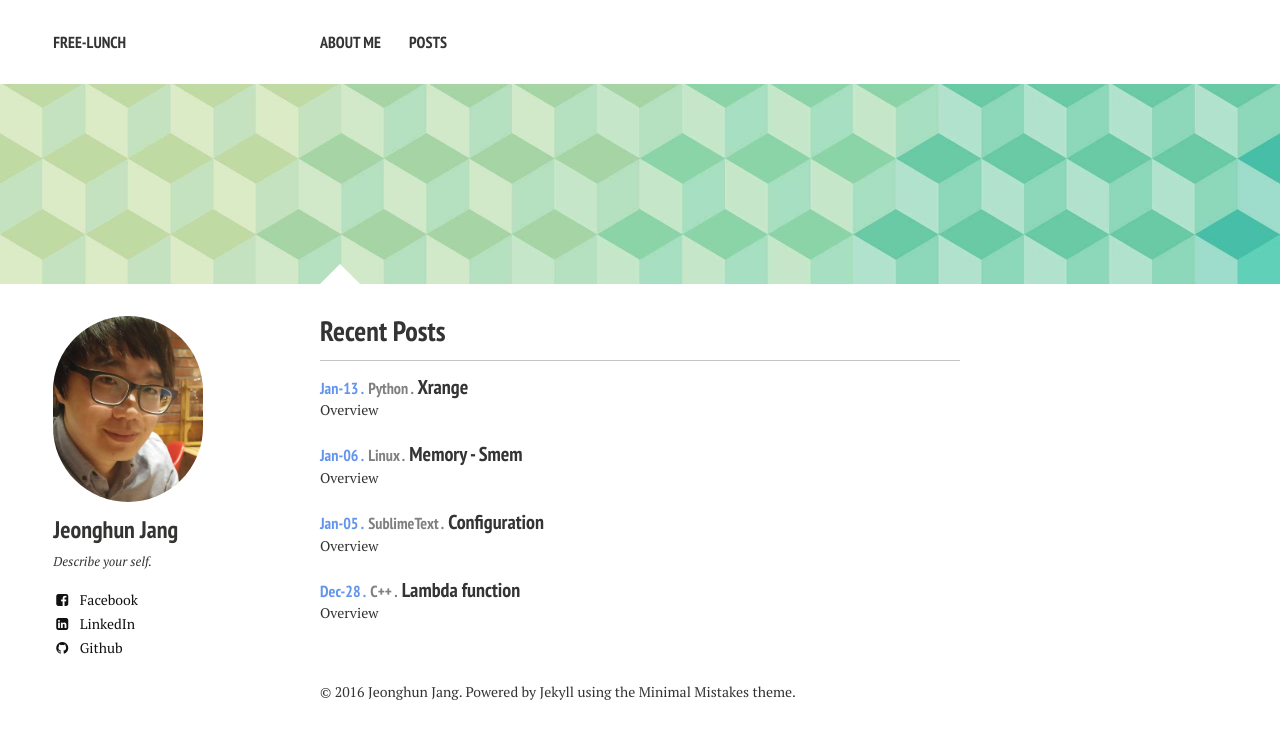
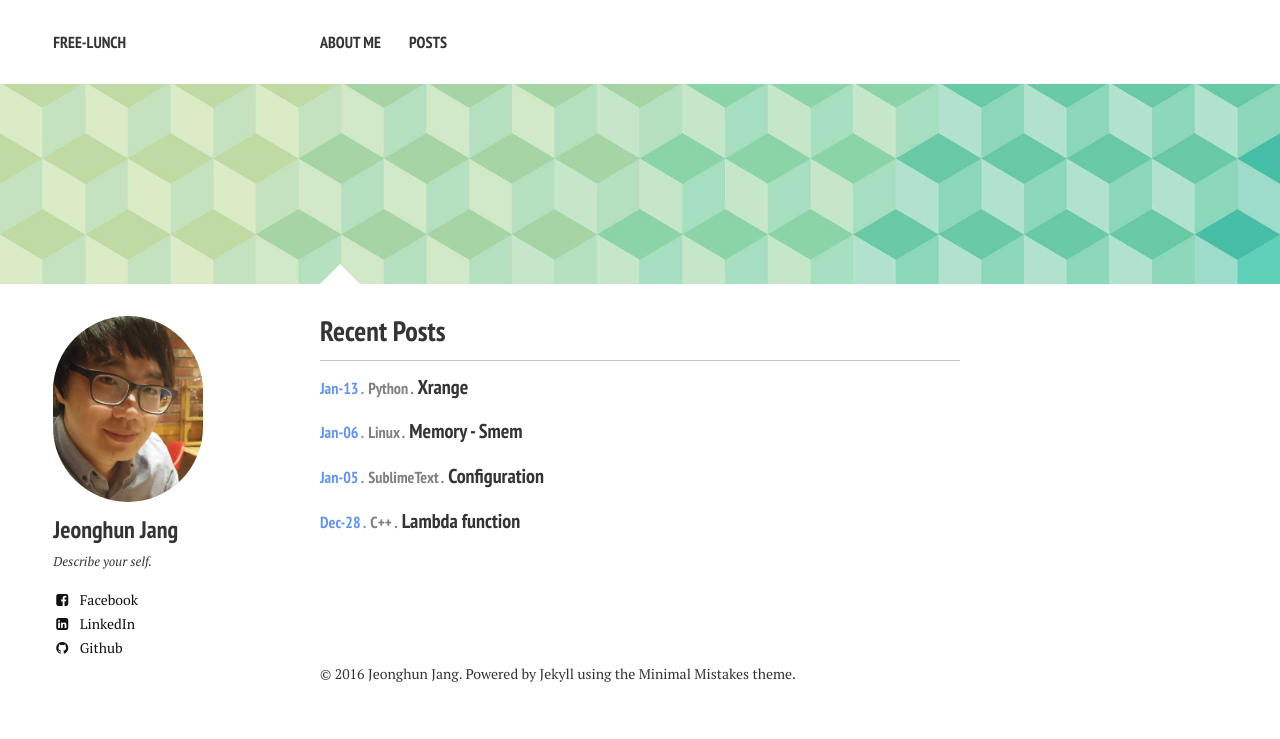
Before and after one commit to free-lunch/free-lunch.github.com, a Jekyll site: the page built from index.md, in a window 1280 px wide. Shown: the top 739 px of the page. Built offline with Jekyll 4.4.1, drawn with Linux system fonts in a browser that asks for light colours; nearby versions of some CDN libraries.

Commit message:
Remove post.excerpt in home

```diff
--- a/_layouts/home.html
+++ b/_layouts/home.html
@@ -43,7 +43,7 @@
             <font size="3" color="CornflowerBlue">{{ post.date | date: '%b-%d' }} .</font>
             <font size="3" color="gray">{{ post.categories}} .</font>
           <a href="{{ site.url }}{{ post.url }}" title="{{ post.title }}">{{ post.title }}</a></h2>
-        <p>{{ post.excerpt | strip_html | truncate: 160 }}</p>
+        <p>{{ strip_html | truncate: 160 }}</p>
       {% endif %}
     </article>
     {% endfor %}
```
